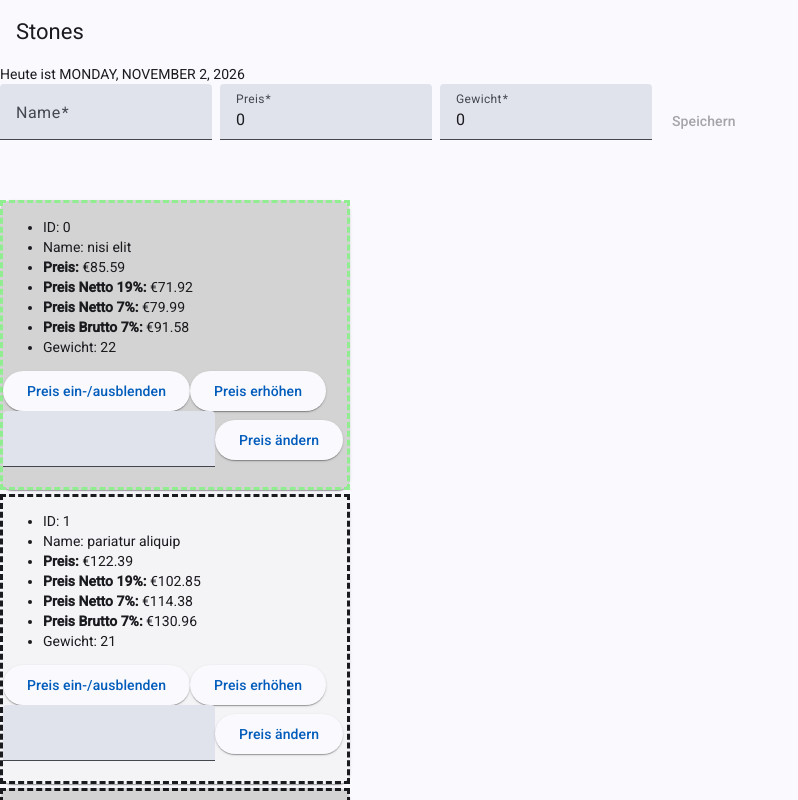
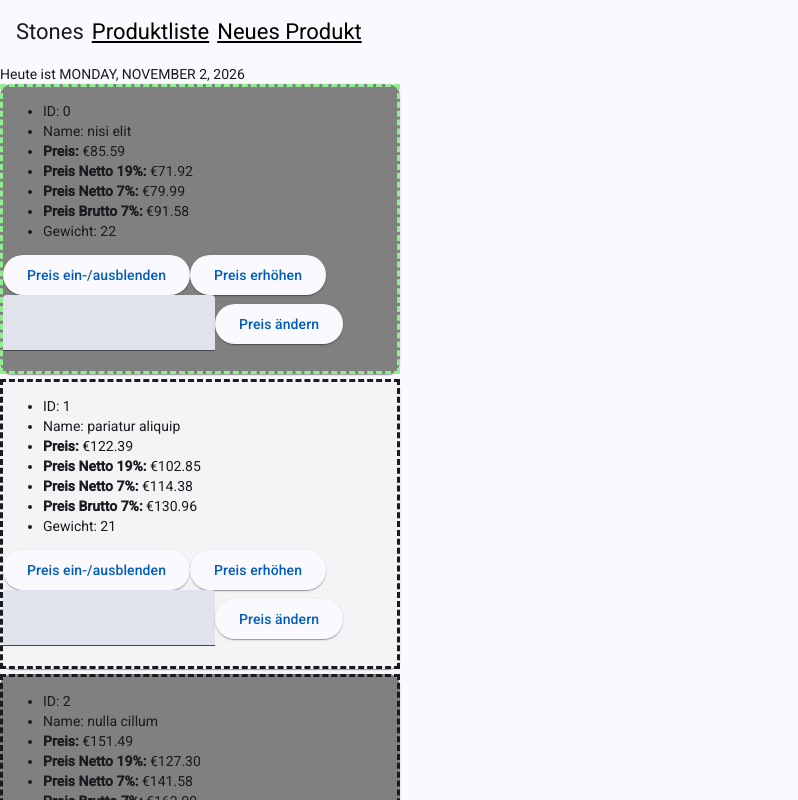
Before and after one commit to AlexanderGrigat/stones1126, an Angular app: page /products in a window 1280 px wide. Before the commit this address led to /. Shown: the top 800 px of the page, without its empty margins (0-798 px from the left). Built offline with nearby package versions, Linux system fonts and the light colour scheme.

Commit message:
Aufgabe 7.1

```diff
--- a/src/app/app-routing-module.ts
+++ b/src/app/app-routing-module.ts
@@ -1,7 +1,9 @@
 import { NgModule } from '@angular/core';
 import { RouterModule, Routes } from '@angular/router';
 
-const routes: Routes = [];
+const routes: Routes = [
+  { path: '', pathMatch: 'full', redirectTo: 'products' },
+];
 
 @NgModule({
   imports: [RouterModule.forRoot(routes)],
--- a/src/app/app.css
+++ b/src/app/app.css
@@ -1,8 +1,4 @@
-.even-style{
-    background-color: lightgray;
-}
-
-mat-card {
-    width: 350px;
-    margin-bottom: 4px;
-}
+a {
+    color: black;
+    margin: 0 0 0 8px;
+  }
--- a/src/app/app.html
+++ b/src/app/app.html
@@ -1,13 +1,9 @@
 <mat-toolbar>
     <span>Stones</span>
+    <a [routerLink]="['/products']"> Produktliste</a>
+    <a [routerLink]="['/products/new']"> Neues Produkt</a>
 </mat-toolbar>
 
 <span> Heute ist {{ heute | date:'fullDate' | uppercase }}</span>
 
-<stn-product-form (saveProduct)="onSaveProduct($event)"></stn-product-form>
-
-@for(prod of products;track prod.id; let isEven = $even){
-    <mat-card  [class.even-style]="isEven">
-       <stn-product-display (priceChange)="onPriceChange($event)" [product]="prod"/>
-    </mat-card>
-}
+<router-outlet />
--- /dev/null
+++ b/src/app/product/product-list/product-list.css
@@ -0,0 +1,8 @@
+.even-style {
+     background-color: grey;
+ }
+
+mat-card {
+     width: 400px;
+     margin-bottom: 5px;
+ }
--- /dev/null
+++ b/src/app/product/product-list/product-list.html
@@ -0,0 +1,5 @@
+@for(prod of products;track prod.id; let isEven = $even){
+    <mat-card  [class.even-style]="isEven">
+       <stn-product-display [product]="prod"/>
+    </mat-card>
+}
--- /dev/null
+++ b/src/app/product/product-list/product-list.ts
@@ -0,0 +1,55 @@
+import { Component } from '@angular/core';
+import { Product } from '../product';
+
+@Component({
+  selector: 'stn-product-list',
+  standalone: false,
+  styleUrl: './product-list.css',
+  templateUrl: './product-list.html',
+})
+export class ProductList {
+  products: Product[] = [
+    {
+      "id": 0,
+      "name": "nisi elit",
+      "price": 85.59,
+      "weight": 22
+    },
+    {
+      "id": 1,
+      "name": "pariatur aliquip",
+      "price": 122.39,
+      "weight": 21
+    },
+    {
+      "id": 2,
+      "name": "nulla cillum",
+      "price": 151.49,
+      "weight": 20
+    },
+    {
+      "id": 3,
+      "name": "id exercitation",
+      "price": 128.45,
+      "weight": 23
+    },
+    {
+      "id": 4,
+      "name": "commodo minim",
+      "price": 111.34,
+      "weight": 21
+    },
+    {
+      "id": 5,
+      "name": "duis tempor",
+      "price": 164.61,
+      "weight": 24
+    },
+    {
+      "id": 6,
+      "name": "excepteur nostrud",
+      "price": 71.62,
+      "weight": 38
+    }
+  ];
+}
--- a/src/app/product/product-routing-module.ts
+++ b/src/app/product/product-routing-module.ts
@@ -1,7 +1,15 @@
 import { NgModule } from '@angular/core';
 import { RouterModule, Routes } from '@angular/router';
+import { ProductForm } from './product-form/product-form';
+import { ProductList } from './product-list/product-list';
 
-const routes: Routes = [];
+const routes: Routes = [{
+  path: 'products',
+  children: [
+    {path: '', component: ProductList},
+    {path: 'new', component: ProductForm},
+  ]
+}];
 
 @NgModule({
   imports: [RouterModule.forChild(routes)],
```
Also changed, not shown: src/app/product/product-module.ts (+8 -1 lines), 2 other files (tests, documents, lock files or other folders).
